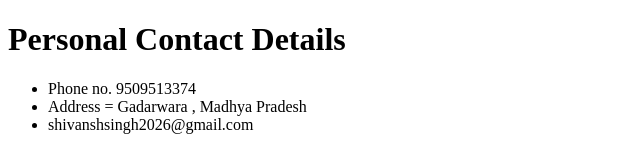
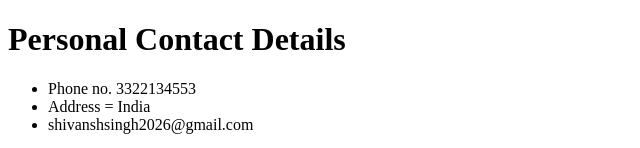
Before and after one commit to shivanshsingh22/CV, a plain HTML site: page contact.html in a window 1280 px wide. Shown: the top 148 px of the page, without its empty margins (0-640 px from the left). Drawn offline with Linux system fonts and the light colour scheme.

Commit message:
To remove personal details

```diff
--- a/contact.html
+++ b/contact.html
@@ -9,8 +9,8 @@
     <body>
         <h1>Personal Contact Details</h1>
         <ul>
-            <li>Phone no. 9509513374</li>
-            <li>Address = Gadarwara , Madhya Pradesh</li>
+            <li>Phone no. 3322134553</li>
+            <li>Address = India</li>
             <li>shivanshsingh2026@gmail.com</li>
         </ul>
         <form action="mailto:shivanshsinghap@gmail.com" method="post" enctype="text/plain">
```
